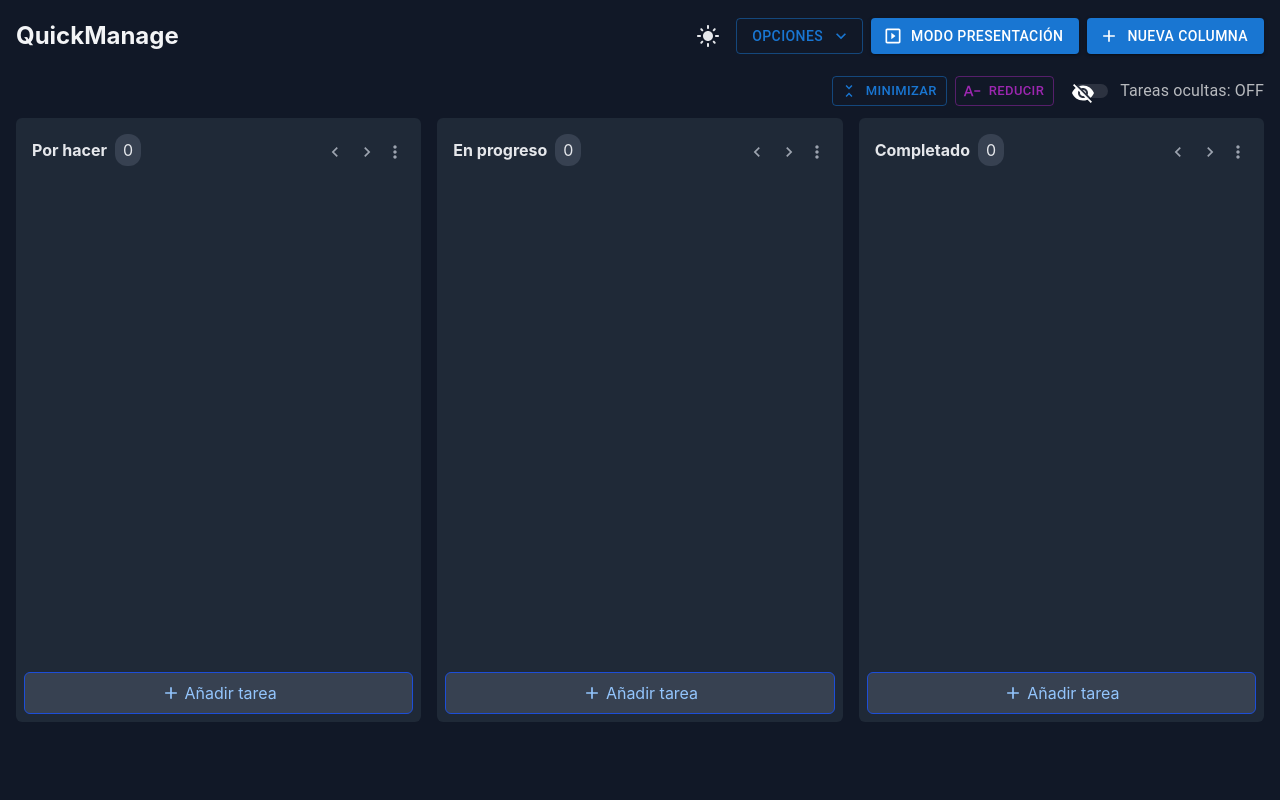
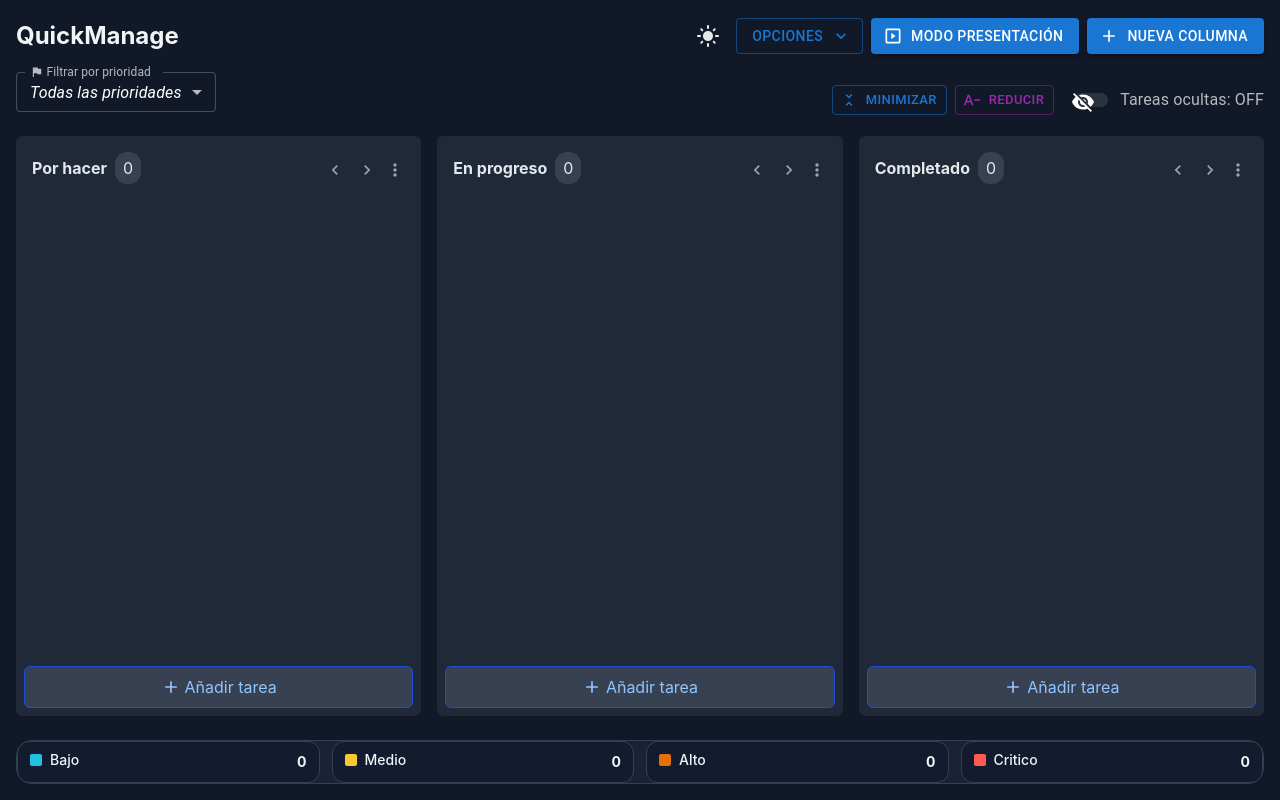
Before and after one commit to Lersgeeb/quick-manage, a React (Vite) app: page / in a window 1280 px wide. Built offline with nearby package versions, Linux system fonts and the light colour scheme.

Commit message:
Add task priority filtering and display functionality in Board component

```diff
--- a/src/components/Board.tsx
+++ b/src/components/Board.tsx
@@ -2,6 +2,7 @@ import React, { useState, useMemo, useEffect } from 'react';
 import { DragDropContext } from 'react-beautiful-dnd';
 import { Column } from './Column';
 import { ImportExport } from './ImportExport';
+import { PriorityFilter } from './PriorityFilter';
 import { TagFilter } from './TagFilter';
 import { TaskFormModal } from './TaskFormModal';
 import { TaskDetailsModal } from './TaskDetailsModal';
@@ -10,7 +11,7 @@ import { PresentationModeToggle } from './PresentationModeToggle';
 import { useBoard } from '../hooks/useBoard';
 import { useDragDrop } from '../hooks/useDragDrop';
 import { useTheme } from '../contexts/ThemeContext';
-import { Task } from '../types';
+import { Task, TaskPriority, TASK_PRIORITY_OPTIONS } from '../types';
 import AddIcon from '@mui/icons-material/Add';
 import Dialog from '@mui/material/Dialog';
 import DialogActions from '@mui/material/DialogActions';
@@ -67,6 +68,7 @@ export const Board: React.FC = () => {
   const [isAddingColumn, setIsAddingColumn] = useState(false);
   const [newColumnTitle, setNewColumnTitle] = useState('');
   const [selectedTag, setSelectedTag] = useState<string | null>(null);
+  const [selectedPriority, setSelectedPriority] = useState<TaskPriority | null>(null);
   const [showHiddenTasks, setShowHiddenTasks] = useState(false);
   const [minimizedTasks, setMinimizedTasks] = useState<Set<string>>(new Set());
   const [allTasksMinimized, setAllTasksMinimized] = useState(false);
@@ -278,20 +280,25 @@ export const Board: React.FC = () => {
   }, [board]);
 
   // Filter tasks by selected tag and visibility
-  const getFilteredTasks = (tasks: Task[]) => {
-    return tasks.filter(task => {
-      // Filter by visibility
+  const taskMatchesFilters = (task: Task) => {
     if (!showHiddenTasks && task.hidden) {
       return false;
     }
 
-      // Filter by tag
-      if (!selectedTag) return true;
+    const taskTag = task.tag || (task as any).client || '';
+    if (selectedTag && taskTag !== selectedTag) {
+      return false;
+    }
 
-      // Handle both new and legacy properties
-      const taskTag = task.tag || (task as any).client || '';
-      return taskTag === selectedTag;
-    });
+    if (selectedPriority && task.priority !== selectedPriority) {
+      return false;
+    }
+
+    return true;
+  };
+
+  const getFilteredTasks = (tasks: Task[]) => {
+    return tasks.filter(taskMatchesFilters);
   };
 
   // Prepare columns for rendering based on view mode and filters
@@ -303,19 +310,7 @@ export const Board: React.FC = () => {
       const allFilteredTasks: Task[] = [];
 
       board.columns.forEach(normalCol => {
-        const tasksForColumn = normalCol.tasks.filter(task => {
-          // Apply visibility filter
-          if (!showHiddenTasks && task.hidden) {
-            return false;
-          }
-
-          // Apply tag filter
-          if (selectedTag) {
-            const taskTag = task.tag || (task as any).client || '';
-            return taskTag === selectedTag;
-          }
-          return true;
-        });
+        const tasksForColumn = normalCol.tasks.filter(taskMatchesFilters);
 
         allFilteredTasks.push(...tasksForColumn);
       });
@@ -349,7 +344,7 @@ export const Board: React.FC = () => {
 
     // For normal mode, just return the columns
     return currentColumns;
-  }, [board, viewMode, selectedTag, getCurrentColumns, showHiddenTasks]);
+  }, [board, viewMode, selectedTag, selectedPriority, getCurrentColumns, showHiddenTasks]);
 
   const filteredTasksForExport = useMemo(() => {
     return columnsToRender
@@ -358,7 +353,22 @@ export const Board: React.FC = () => {
       .flatMap(column => getFilteredTasks(
         column.tasks.slice().sort((firstTask, secondTask) => firstTask.order - secondTask.order)
       ));
-  }, [columnsToRender, showHiddenTasks, selectedTag]);
+  }, [columnsToRender, showHiddenTasks, selectedTag, selectedPriority]);
+
+  const visiblePriorityCounts = useMemo(() => {
+    const uniqueVisibleTasks = new Map<string, Task>();
+
+    columnsToRender.forEach(column => {
+      getFilteredTasks(column.tasks).forEach(task => {
+        uniqueVisibleTasks.set(task.id, task);
+      });
+    });
+
+    return TASK_PRIORITY_OPTIONS.map(option => ({
+      ...option,
+      count: Array.from(uniqueVisibleTasks.values()).filter(task => task.priority === option.value).length
+    }));
+  }, [columnsToRender, showHiddenTasks, selectedTag, selectedPriority]);
 
   // Toggle minimization for a single task
   const toggleTaskMinimization = (taskId: string) => {
@@ -439,7 +449,7 @@ export const Board: React.FC = () => {
   }
 
   return (
-    <div className="p-4 h-full dark:bg-gray-900 dark:text-white transition-colors duration-200">
+    <div className="flex h-full min-h-0 flex-col p-4 dark:bg-gray-900 dark:text-white transition-colors duration-200">
       <div className="flex justify-between items-center mb-4">
         <h1 className="text-2xl font-bold text-gray-800 dark:text-gray-100">
           QuickManage {viewMode === 'presentation' && '- Modo Presentación'}
@@ -460,8 +470,8 @@ export const Board: React.FC = () => {
       </div>
 
       {/* Filters row */}
-      <div className="flex items-center justify-between mb-2">
-        <div className="flex items-center">
+      <div className="flex items-center justify-between mb-2 gap-3 flex-wrap">
+        <div className="flex items-center gap-3 flex-wrap">
           {uniqueTags.length > 0 && (
             <TagFilter
               tags={uniqueTags}
@@ -469,6 +479,10 @@ export const Board: React.FC = () => {
               onTagSelect={setSelectedTag}
             />
           )}
+          <PriorityFilter
+            selectedPriority={selectedPriority}
+            onPrioritySelect={setSelectedPriority}
+          />
         </div>
 
         <div className="flex items-center space-x-2">
@@ -520,11 +534,12 @@ export const Board: React.FC = () => {
         </div>
       </div>
 
+      <div className="min-h-0 flex-1 overflow-hidden">
         <DragDropContext
           onDragEnd={handleDragEnd}
           onDragStart={handleDragStart}
         >
-        <div className="flex gap-0 overflow-x-auto pb-4 h-[calc(100vh-180px)] w-full custom-scrollbar">
+          <div className="flex h-full w-full gap-0 overflow-x-auto overflow-y-hidden pb-4 custom-scrollbar">
             {columnsToRender
               .sort((a, b) => a.order - b.order)
               .map((column) => (
@@ -550,6 +565,22 @@ export const Board: React.FC = () => {
               ))}
           </div>
         </DragDropContext>
+      </div>
+
+      <div className={`mt-2 shrink-0 grid grid-cols-2 gap-3 rounded-2xl border text-sm md:grid-cols-4 ${darkMode ? 'border-slate-700 bg-slate-800/70' : 'border-slate-200 bg-white/90'}`}>
+        {visiblePriorityCounts.map((priority) => (
+          <div
+            key={priority.value}
+            className={`flex items-center justify-between rounded-xl border px-3 py-2 ${darkMode ? 'border-slate-700 bg-slate-900/60 text-slate-100' : 'border-slate-200 bg-slate-50 text-slate-800'}`}
+          >
+            <div className="mb-1 flex items-center gap-2">
+              <span className="h-3 w-3 rounded-sm" style={{ backgroundColor: priority.color }} />
+              <span className="font-medium">{priority.label}</span>
+            </div>
+            <div className="text-sm font-bold leading-none">{priority.count}</div>
+          </div>
+        ))}
+      </div>
 
       {/* Modal para crear/editar tareas */}
       <TaskFormModal
--- /dev/null
+++ b/src/components/PriorityFilter.tsx
@@ -0,0 +1,107 @@
+import React from 'react';
+import FormControl from '@mui/material/FormControl';
+import InputLabel from '@mui/material/InputLabel';
+import Select, { SelectChangeEvent } from '@mui/material/Select';
+import MenuItem from '@mui/material/MenuItem';
+import Box from '@mui/material/Box';
+import FlagIcon from '@mui/icons-material/Flag';
+import { TASK_PRIORITY_OPTIONS, TaskPriority } from '../types';
+import { useTheme } from '../contexts/ThemeContext';
+
+interface PriorityFilterProps {
+  selectedPriority: TaskPriority | null;
+  onPrioritySelect: (priority: TaskPriority | null) => void;
+}
+
+export const PriorityFilter: React.FC<PriorityFilterProps> = ({
+  selectedPriority,
+  onPrioritySelect
+}) => {
+  const { darkMode } = useTheme();
+
+  const handleChange = (event: SelectChangeEvent<string>) => {
+    const value = event.target.value as TaskPriority | 'all';
+    onPrioritySelect(value === 'all' ? null : value);
+  };
+
+  const displayValue = selectedPriority === null ? 'all' : selectedPriority;
+
+  const darkModeClasses = darkMode ? {
+    formControl: 'border-gray-700',
+    select: 'text-gray-100',
+    menuItem: 'text-gray-100 hover:bg-gray-700'
+  } : {};
+
+  return (
+    <FormControl
+      variant="outlined"
+      sx={{
+        minWidth: 200,
+        maxWidth: '100%',
+        mb: 2
+      }}
+      size="small"
+      className={darkModeClasses.formControl}
+    >
+      <InputLabel
+        id="priority-filter-label"
+        className={darkMode ? 'text-gray-300' : ''}
+        sx={{
+          color: darkMode ? 'rgba(255, 255, 255, 0.7)' : '',
+          '&.Mui-focused': {
+            color: darkMode ? 'rgba(255, 255, 255, 0.9)' : ''
+          }
+        }}
+      >
+        <Box sx={{ display: 'flex', alignItems: 'center' }}>
+          <FlagIcon sx={{ mr: 0.5, fontSize: 18 }} />
+          Filtrar por prioridad
+        </Box>
+      </InputLabel>
+      <Select
+        labelId="priority-filter-label"
+        value={displayValue}
+        label=".......Filtrar por prioridad"
+        onChange={handleChange}
+        className={darkModeClasses.select}
+        sx={{
+          '.MuiOutlinedInput-notchedOutline': {
+            borderColor: darkMode ? 'rgba(255, 255, 255, 0.23)' : ''
+          },
+          '&:hover .MuiOutlinedInput-notchedOutline': {
+            borderColor: darkMode ? 'rgba(255, 255, 255, 0.5)' : ''
+          },
+          '.MuiSvgIcon-root': {
+            color: darkMode ? 'rgba(255, 255, 255, 0.7)' : ''
+          },
+          color: darkMode ? 'white' : 'inherit'
+        }}
+        MenuProps={{
+          PaperProps: {
+            className: darkMode ? 'bg-gray-800' : ''
+          }
+        }}
+      >
+        <MenuItem value="all" className={darkModeClasses.menuItem}>
+          <em>Todas las prioridades</em>
+        </MenuItem>
+        {TASK_PRIORITY_OPTIONS.map((option) => (
+          <MenuItem key={option.value} value={option.value} className={darkModeClasses.menuItem}>
+            <Box sx={{ display: 'flex', alignItems: 'center' }}>
+              <Box
+                sx={{
+                  width: 12,
+                  height: 12,
+                  borderRadius: '3px',
+                  backgroundColor: option.color,
+                  mr: 1
+                }}
+              />
+              {option.label}
+            </Box>
+          </MenuItem>
+        ))}
+      </Select>
+    </FormControl>
+  );
+};
--- a/src/components/Task.tsx
+++ b/src/components/Task.tsx
@@ -1,6 +1,6 @@
 import React, { useState } from 'react';
 import { Draggable } from 'react-beautiful-dnd';
-import { Task as TaskType, BoardViewMode } from '../types';
+import { Task as TaskType, BoardViewMode, getTaskPriorityOption } from '../types';
 import { TagBadge } from './TagBadge';
 import EditIcon from '@mui/icons-material/Edit';
 import DeleteIcon from '@mui/icons-material/Delete';
@@ -48,6 +48,7 @@ export const Task: React.FC<TaskProps> = ({
   const colorToShow = task.tagColor || (task as any).clientColor || '#f87171';
   const referenceToShow = task.reference || '';
   const isHidden = task.hidden || false;
+  const priority = getTaskPriorityOption(task.priority);
 
   // Menu state
   const [anchorEl, setAnchorEl] = useState<null | HTMLElement>(null);
@@ -77,7 +78,9 @@ export const Task: React.FC<TaskProps> = ({
           onDoubleClick={() => onViewDetails(task.id)}
           style={{
             ...provided.draggableProps.style,
-            transform: snapshot.isDragging ? provided.draggableProps.style?.transform : 'translate(0px, 0px)'
+            transform: snapshot.isDragging ? provided.draggableProps.style?.transform : 'translate(0px, 0px)',
+            borderLeftWidth: 5,
+            borderLeftColor: priority.color
           }}
           className={`mb-2 bg-white dark:bg-gray-700 rounded-md shadow-sm border border-gray-200 dark:border-gray-600
             ${snapshot.isDragging ? 'opacity-80 shadow-lg bg-blue-50 dark:bg-blue-900/40 border-blue-300 dark:border-blue-700 rotate-1' : ''}
--- a/src/components/TaskDetailsModal.tsx
+++ b/src/components/TaskDetailsModal.tsx
@@ -7,7 +7,7 @@ import Button from '@mui/material/Button';
 import Divider from '@mui/material/Divider';
 import Box from '@mui/material/Box';
 import Typography from '@mui/material/Typography';
-import { Task } from '../types';
+import { Task, getTaskPriorityOption } from '../types';
 import { useTheme } from '../contexts/ThemeContext';
 import { TagBadge } from './TagBadge';
 import { TaskComments } from './TaskComments';
@@ -43,6 +43,8 @@ export const TaskDetailsModal: React.FC<TaskDetailsModalProps> = ({
   const { darkMode } = useTheme();
 
   if (!task) return null;
+
+  const priority = getTaskPriorityOption(task.priority);
 
   const formatDate = (dateString: string) => {
     try {
@@ -97,9 +99,12 @@ export const TaskDetailsModal: React.FC<TaskDetailsModalProps> = ({
             <Typography variant="overline" sx={getModalMutedTextSx(darkMode)}>
               Resumen
             </Typography>
-            <Typography sx={{ mt: 0.5, color: darkMode ? '#f8fafc' : '#0f172a', fontWeight: 600 }}>
-              {task.title}
-            </Typography>
+            <div className="mt-1 flex flex-wrap items-center gap-2">
+              <Typography sx={{ color: darkMode ? '#f8fafc' : '#0f172a', fontWeight: 600 }}>
+                {task.title}
+              </Typography>
+              <TagBadge tag={priority.label} color={priority.color} />
+            </div>
           </Box>
 
           {/* Descripción */}
--- a/src/components/TaskForm.tsx
+++ b/src/components/TaskForm.tsx
@@ -1,5 +1,5 @@
 import React, { useState } from 'react';
-import { Task } from '../types';
+import { DEFAULT_TASK_PRIORITY, TASK_PRIORITY_OPTIONS, Task } from '../types';
 
 interface TaskFormProps {
   task?: Task;
@@ -25,6 +25,7 @@ export const TaskForm: React.FC<TaskFormProps> = ({ task, onSubmit, onCancel })
   const [description, setDescription] = useState(task?.description || '');
   const [tag, setTag] = useState(task?.tag || '');
   const [tagColor, setTagColor] = useState(task?.tagColor || DEFAULT_COLORS[0]);
+  const [priority, setPriority] = useState(task?.priority || DEFAULT_TASK_PRIORITY);
   const [reference, setReference] = useState(task?.reference || '');
 
   const handleSubmit = (e: React.FormEvent) => {
@@ -34,6 +35,7 @@ export const TaskForm: React.FC<TaskFormProps> = ({ task, onSubmit, onCancel })
       description,
       tag,
       tagColor,
+      priority,
       reference
     });
   };
@@ -96,6 +98,36 @@ export const TaskForm: React.FC<TaskFormProps> = ({ task, onSubmit, onCancel })
       </div>
 
       <div className="mb-4">
+        <label className="block text-gray-700 dark:text-gray-200 text-sm font-bold mb-2">
+          Prioridad
+        </label>
+        <div className="grid grid-cols-2 gap-2 sm:grid-cols-4">
+          {TASK_PRIORITY_OPTIONS.map((option) => (
+            <button
+              key={option.value}
+              type="button"
+              className={`rounded-xl border px-3 py-2 text-sm font-semibold transition ${
+                priority === option.value
+                  ? 'border-slate-900 text-slate-900 ring-2 ring-offset-2 dark:border-white dark:text-white dark:ring-offset-slate-900'
+                  : 'border-slate-300 text-slate-600 hover:border-slate-400 dark:border-slate-600 dark:text-slate-200 dark:hover:border-slate-500'
+              }`}
+              style={{
+                backgroundColor: `${option.color}22`,
+                boxShadow: priority === option.value ? `inset 0 0 0 1px ${option.color}` : undefined
+              }}
+              onClick={() => setPriority(option.value)}
+            >
+              <span
+                className="mb-1 block h-2 w-full rounded-full"
+                style={{ backgroundColor: option.color }}
+              />
+              {option.label}
+            </button>
+          ))}
+        </div>
+      </div>
+
+      <div className="mb-4">
         <label className="block text-gray-700 dark:text-gray-200 text-sm font-bold mb-1">
           Color de etiqueta
         </label>
--- a/src/hooks/useBoard.ts
+++ b/src/hooks/useBoard.ts
@@ -1,7 +1,36 @@
 import { useState, useEffect } from 'react';
 import { v4 as uuidv4 } from 'uuid';
-import { Board, Column, Task, Comment, BoardViewMode } from '../types';
+import { Board, Column, Task, Comment, BoardViewMode, DEFAULT_TASK_PRIORITY, TaskPriority } from '../types';
 import { useStorage } from './useStorage';
+
+const isTaskPriority = (value: unknown): value is TaskPriority => {
+  return value === 'low' || value === 'medium' || value === 'high' || value === 'critical';
+};
+
+const normalizeTask = (task: Task): Task => {
+  const taskData = task as Task & { client?: string; clientColor?: string; priority?: unknown };
+
+  return {
+    ...task,
+    tag: taskData.tag || taskData.client || '',
+    tagColor: taskData.tagColor || taskData.clientColor || '#f87171',
+    priority: isTaskPriority(taskData.priority) ? taskData.priority : DEFAULT_TASK_PRIORITY,
+    reference: taskData.reference || ''
+  };
+};
+
+const normalizeColumns = (columns: Column[] = []): Column[] => {
+  return columns.map(column => ({
+    ...column,
+    tasks: column.tasks.map(normalizeTask)
+  }));
+};
+
+const normalizeBoard = (board: Board): Board => ({
+  ...board,
+  columns: normalizeColumns(board.columns),
+  presentationColumns: board.presentationColumns ? normalizeColumns(board.presentationColumns) : undefined
+});
 
 export const useBoard = () => {
   const [board, setBoard] = useState<Board>({ columns: [] });
@@ -13,7 +42,7 @@ export const useBoard = () => {
     const savedViewMode = loadViewMode();
 
     if (loadedBoard) {
-      setBoard(loadedBoard);
+      setBoard(normalizeBoard(loadedBoard));
     } else {
       // Initialize with default columns if no saved data
       const defaultColumns: Column[] = [
@@ -158,6 +187,7 @@ export const useBoard = () => {
       // Ensure backwards compatibility
       tag: taskData.tag || taskData.client || '',
       tagColor: taskData.tagColor || taskData.clientColor || '#f87171',
+      priority: isTaskPriority(taskData.priority) ? taskData.priority : DEFAULT_TASK_PRIORITY,
       reference: taskData.reference || '',
       id: uuidv4(),
       columnId,
--- a/src/hooks/useImportExport.ts
+++ b/src/hooks/useImportExport.ts
@@ -1,5 +1,5 @@
 import { saveAs } from 'file-saver';
-import { Board, Comment, Task } from '../types';
+import { Board, Comment, Task, getTaskPriorityOption } from '../types';
 
 const escapeCsvValue = (value: string) => {
   const normalizedValue = value.replace(/\r\n/g, '\n');
@@ -47,6 +47,7 @@ export const useImportExport = () => {
   const exportTasksCsv = (tasks: Task[], fileNamePrefix = 'quickmanage-tasks') => {
     const headers = [
       'Tag',
+      'Priority',
       'Name',
       'Reference',
       'Creation Date',
@@ -57,11 +58,13 @@ export const useImportExport = () => {
 
     const rows = tasks.map(task => {
       const tag = task.tag || (task as any).client || '';
+      const priority = getTaskPriorityOption(task.priority).label;
       const reference = task.reference || '';
       const latestComments = getLatestCommentsText(task.comments || []);
 
       return [
         tag,
+        priority,
         task.title,
         reference,
         formatCsvDate(task.createdAt),
--- a/src/types/index.ts
+++ b/src/types/index.ts
@@ -5,12 +5,28 @@ export interface Comment {
   updatedAt: string;
 }
 
+export type TaskPriority = 'low' | 'medium' | 'high' | 'critical';
+
+export const DEFAULT_TASK_PRIORITY: TaskPriority = 'low';
+
+export const TASK_PRIORITY_OPTIONS: Array<{ value: TaskPriority; label: string; color: string }> = [
+  { value: 'low', label: 'Bajo', color: '#23C0DF' },
+  { value: 'medium', label: 'Medio', color: '#FBC833' },
+  { value: 'high', label: 'Alto', color: '#E77009' },
+  { value: 'critical', label: 'Critico', color: '#FF5A50' }
+];
+
+export const getTaskPriorityOption = (priority?: TaskPriority | null) => {
+  return TASK_PRIORITY_OPTIONS.find(option => option.value === priority) || TASK_PRIORITY_OPTIONS[0];
+};
+
 export interface Task {
   id: string;
   title: string;
   description: string;
   tag: string;
   tagColor: string;
+  priority: TaskPriority;
   reference: string; // Nuevo campo para referencia
   hidden?: boolean;
   columnId: string;
```
Lines whose indentation alone changed are shown as unchanged.
